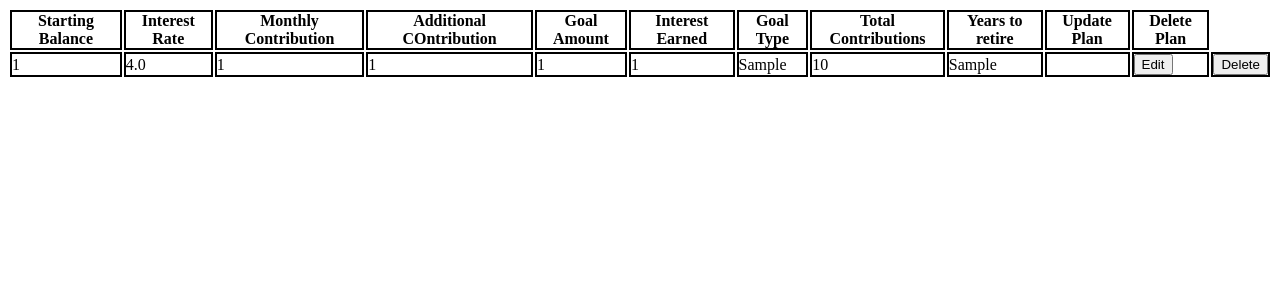
After one commit to gallacor/FireCalc, a Flask app: page /view_database in a window 1280 px wide. The commit adds this page. Shown: the top 300 px of the page. Run offline with Flask 2, Linux system fonts and the light colour scheme; tables that the repository leaves empty hold one stand-in row (values such as "Sample post").

Commit message:
Create View Databse Page

```diff
--- a/app.py
+++ b/app.py
@@ -3,7 +3,7 @@ import matplotlib
 matplotlib.use('Agg')
 import matplotlib.pyplot as plotter
 from flask_sqlalchemy import SQLAlchemy
-from write_db import UserPlan
+from datetime import datetime
 
 app = Flask(__name__, template_folder="templates")
 
@@ -17,6 +17,38 @@ app.config['SQLALCHEMY_TRACK_MODIFICATIONS'] = True
 # this variable, db, will be used for all SQLAlchemy commands
 db = SQLAlchemy(app)
 
+
+# Create UserPlan table
+class UserPlan(db.Model):
+    __tablename__ = 'user_plans'
+    plan_id = db.Column(db.Integer, primary_key=True)
+    starting_bal = db.Column(db.Integer)
+    cur_balance = db.Column(db.Integer)
+    int_rate = db.Column(db.Float)
+    monthly_cont = db.Column(db.Integer)
+    extra_cont = db.Column(db.Integer)
+    goal = db.Column(db.Integer)
+    interest_earned = db.Column(db.Integer)
+    goal_type = db.Column(db.String)
+    total_contributions = db.Column(db.Integer)
+    years_to_retire = db.Column(db.String)
+    time_created = db.Column(db.DateTime, default = datetime.utcnow)
+
+    def __init__(self, calc):
+        self.starting_bal = calc.starting_bal
+        self.cur_balance = calc.cur_balance
+        self.int_rate = calc.int_rate
+        self.monthly_cont = calc.monthly_cont
+        self.extra_cont = calc.extra_cont
+        self.goal = calc.goal
+        self.interest_earned = round(calc.interest_earned, 2)
+        self.goal_type = calc.goal_type
+        self.total_contributions = calc.total_contributions
+        self.years_to_retire = calc.result_calc[0]
+
+
+db.create_all()
+
 @app.route("/home")
 def test():
     print("Testing Testing")
@@ -26,6 +58,20 @@ def test():
 @app.route("/", methods=['GET'])
 def home():
     return render_template("interestform.html")
+
+@app.route("/view_database" , methods=['GET'])
+def view_db():
+    rows = UserPlan.query.order_by(UserPlan.time_created)
+    for row in rows:
+        pass
+    return render_template('view_db.html', rows=rows)
+
+def update_plan():
+    pass
+
+def delete_plan():
+    pass
+
 
 
 @app.route("/add_plan", methods=['POST', 'GET'])
@@ -38,13 +84,11 @@ def provide_time():
         calc = Calc(starting_balance, int_rate, monthly_cont, additional_cont,goal_type, goal)
         calc.create_chart_by_year(calc.result_calc[1])
 
-        # add data to db
         new_plan = UserPlan(calc)
-        try:
-            db.session.add(new_plan)
-            db.session.commit()
-        except:
-            return "There was an error adding your plan"
+        print(new_plan.years_to_retire)
+        db.session.add(new_plan)
+        db.session.commit()
+
         # return result page
         return render_template('formresult.html', starting_value=starting_balance, int_rate=int_rate,
                                monthly_cont=monthly_cont, additional_cont=additional_cont, goal=goal,
@@ -64,6 +108,7 @@ class Calc:
         self.goal_type = goal_type
         self.total_contributions = 0
         self.result_calc = self.goal_type_handler()
+
 
     def goal_type_handler(self):
         if self.goal_type == "income":
@@ -126,6 +171,9 @@ class Calc:
         self.goal = nest_egg_needed
         return self.years_to_goal()
 
+    def add_to_csv(self):
+        pass
+
     def create_chart_by_year(self, ending_data):
         if self.goal != 0:
             timeline = ending_data
--- a/static/styles.css
+++ b/static/styles.css
@@ -31,3 +31,10 @@
     display:inline-block;
     margin: auto;
 }
+
+table th, td{
+border-spacing: 0px;
+padding: 0px;
+margin: 0px;
+border: 2px solid black;
+}
--- /dev/null
+++ b/templates/view_db.html
@@ -0,0 +1,41 @@
+<!DOCTYPE html>
+<html lang="en">
+<head>
+    <link rel='stylesheet' href='static/styles.css'>
+    <meta charset="UTF-8">
+    <title>Title</title>
+</head>
+<body>
+<table>
+    <thead>
+    <th>Starting Balance</th>
+    <th>Interest Rate</th>
+    <th>Monthly Contribution</th>
+    <th>Additional COntribution</th>
+    <th>Goal Amount</th>
+    <th>Interest Earned</th>
+    <th>Goal Type</th>
+    <th>Total Contributions</th>
+    <th>Years to retire</th>
+    <th>Update Plan</th>
+    <th>Delete Plan</th>
+    </thead>
+    {% for row in rows %}
+    <tr>
+        <td>{{row.starting_bal}}</td>
+        <td>{{row.int_rate}}</td>
+        <td>{{row.monthly_cont}}</td>
+        <td>{{row.extra_cont}}</td>
+        <td>{{row.goal}}</td>
+        <td>{{row.interest_earned}}</td>
+        <td>{{row.goal_type}}</td>
+        <td>{{row.total_contributions}}</td>
+        <td>{{row.years_to_retire}}<td>
+        <td><button>Edit</button></td>
+        <td><button>Delete</button></td>
+
+    </tr>
+    {% endfor %}
+</table>
+</body>
+</html>
```
Also changed, not shown: write_db.py (+4 -4 lines), static/retirement.jpg.
